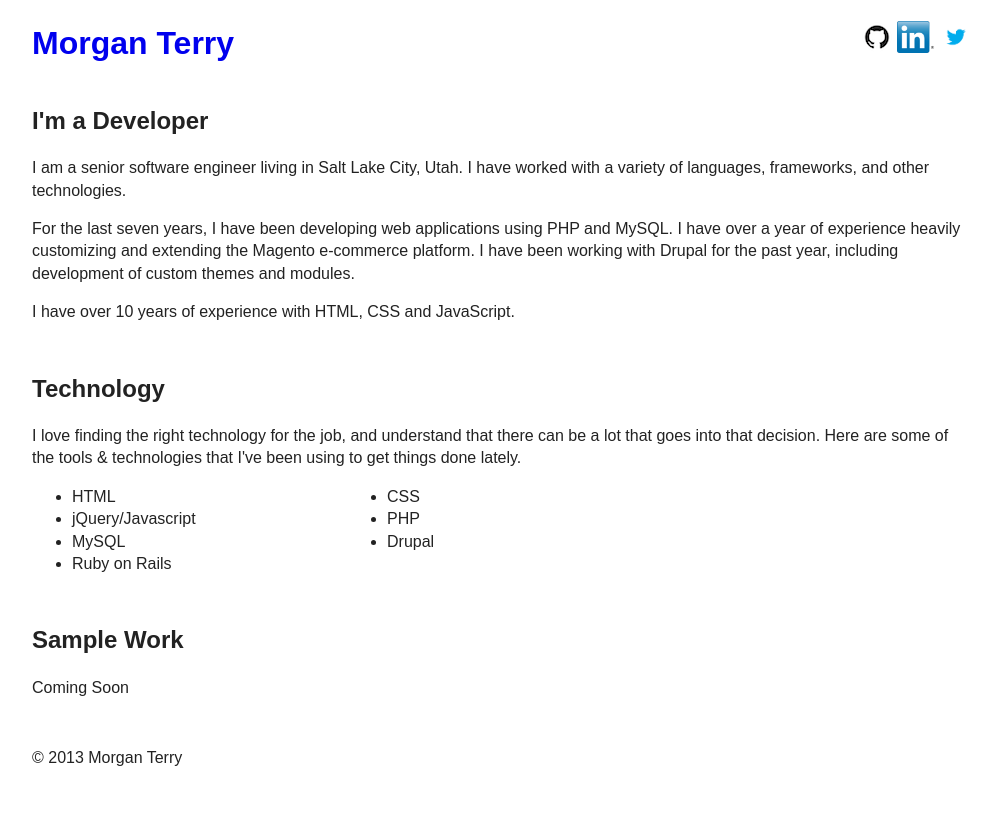
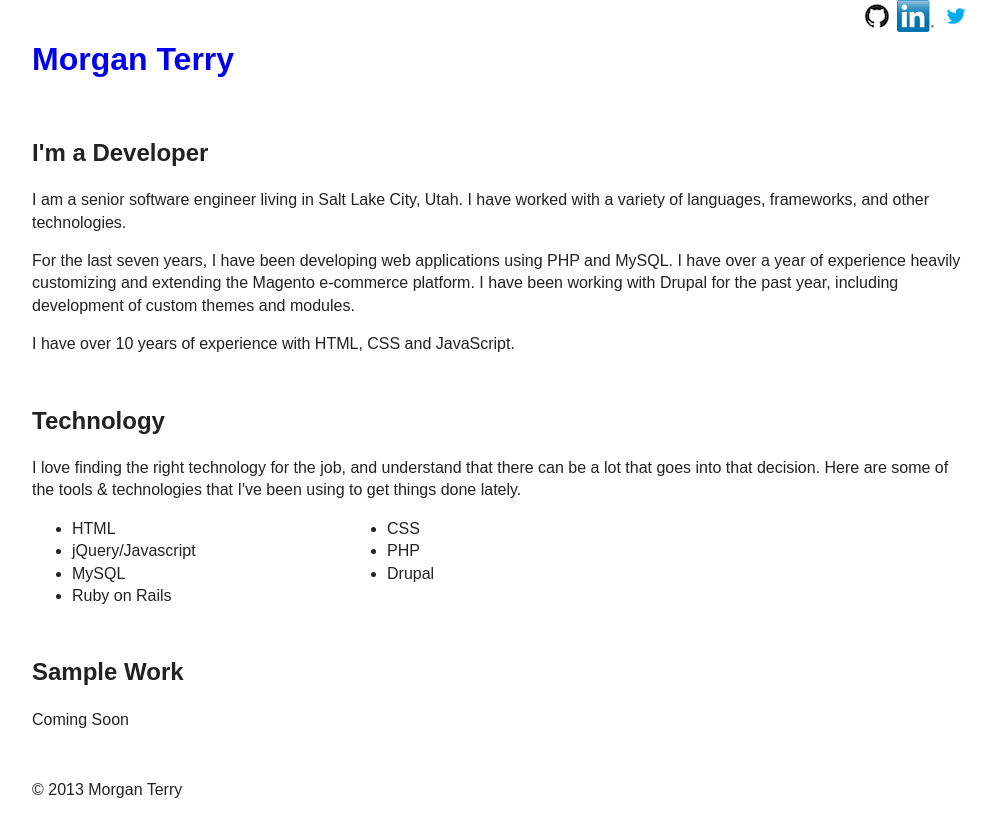
Before and after one commit to localstatic/morganterry.com, a Jekyll site: the page built from index.html, in a window 1280 px wide. Shown: the top 837 px of the page, without its empty margins (138-1134 px from the left). Built offline with Jekyll 4.4.1, drawn with Linux system fonts in a browser that asks for light colours; nearby versions of some CDN libraries.

Commit message:
Change markup around header to make it more like the other sections of the page

```diff
--- a/_layouts/default.html
+++ b/_layouts/default.html
@@ -20,7 +20,8 @@
 			<p class="chromeframe">You are using an <strong>outdated</strong> browser. Please <a href="http://browsehappy.com/">upgrade your browser</a> or <a href="http://www.google.com/chromeframe/?redirect=true">activate Google Chrome Frame</a> to improve your experience.</p>
 			<![endif]-->
 
-			<header>
+			<div class="wrap-outer wrap-outer-0">
+				<header class="wrap">
 					<div class="logo-wrap"><h1><a href="{{ site.baseurl }}">{{ site.name }}</a></h1></div>
 					<div class="header-secondary">
 						<ul class="header-links">
@@ -30,6 +31,7 @@
 						</ul>
 					</div>
 				</header>
+			</div>
 
 			<div id="content">
 				{{ content }}
```
Lines whose indentation alone changed are shown as unchanged.
